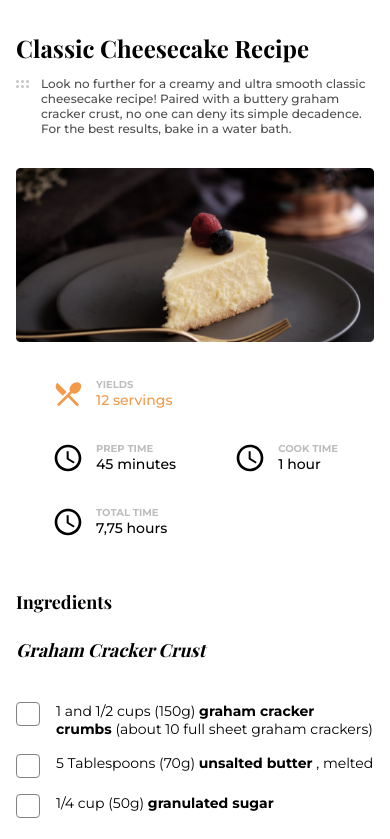
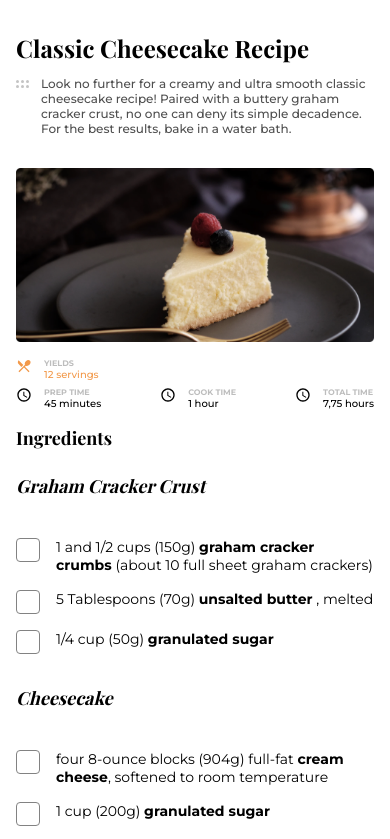
Before and after one commit to Leniorko/devchallenge-recipe, a plain HTML site: page index.html in a window 390 px wide. Shown: the top 839 px of the page. Drawn offline with nearby package versions, Linux system fonts and the light colour scheme; a web font is replaced by a local one.

Commit message:
Fiexed time block

```diff
--- a/styles/style.css
+++ b/styles/style.css
@@ -258,13 +258,35 @@ section > section[class$="recipe"] {
 
   .main {
     flex-direction: column-reverse;
+    padding-bottom: 64px;
   }
 
   .times {
+    padding: 16px 0 0 0;
+    gap: 0;
     box-shadow: none;
+    row-gap: 6px;
+    justify-content: space-between;
     flex-direction: row;
-    justify-content: space-between;
+    /* justify-content: space-between; */
     flex-wrap: wrap;
+  }
+
+  .times__item {
+    width: fit-content;
+  }
+
+  .times__icon {
+    width: 16px;
+    height: 16px;
+  }
+
+  .times__text-heading {
+    font-size: 8px;
+  }
+
+  .times__text-content {
+    font-size: 10px;
   }
 
   .times__item--accent {
```
